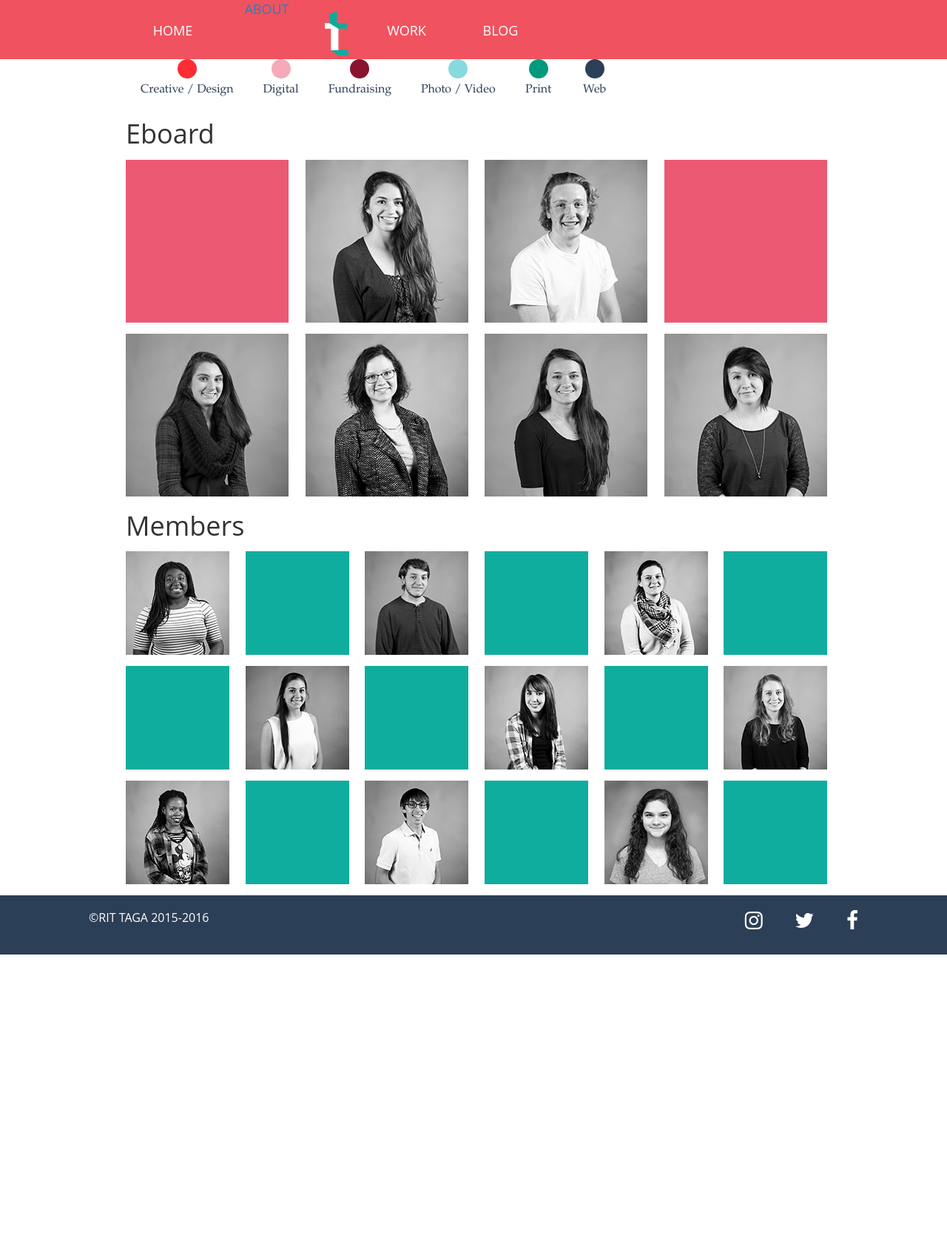
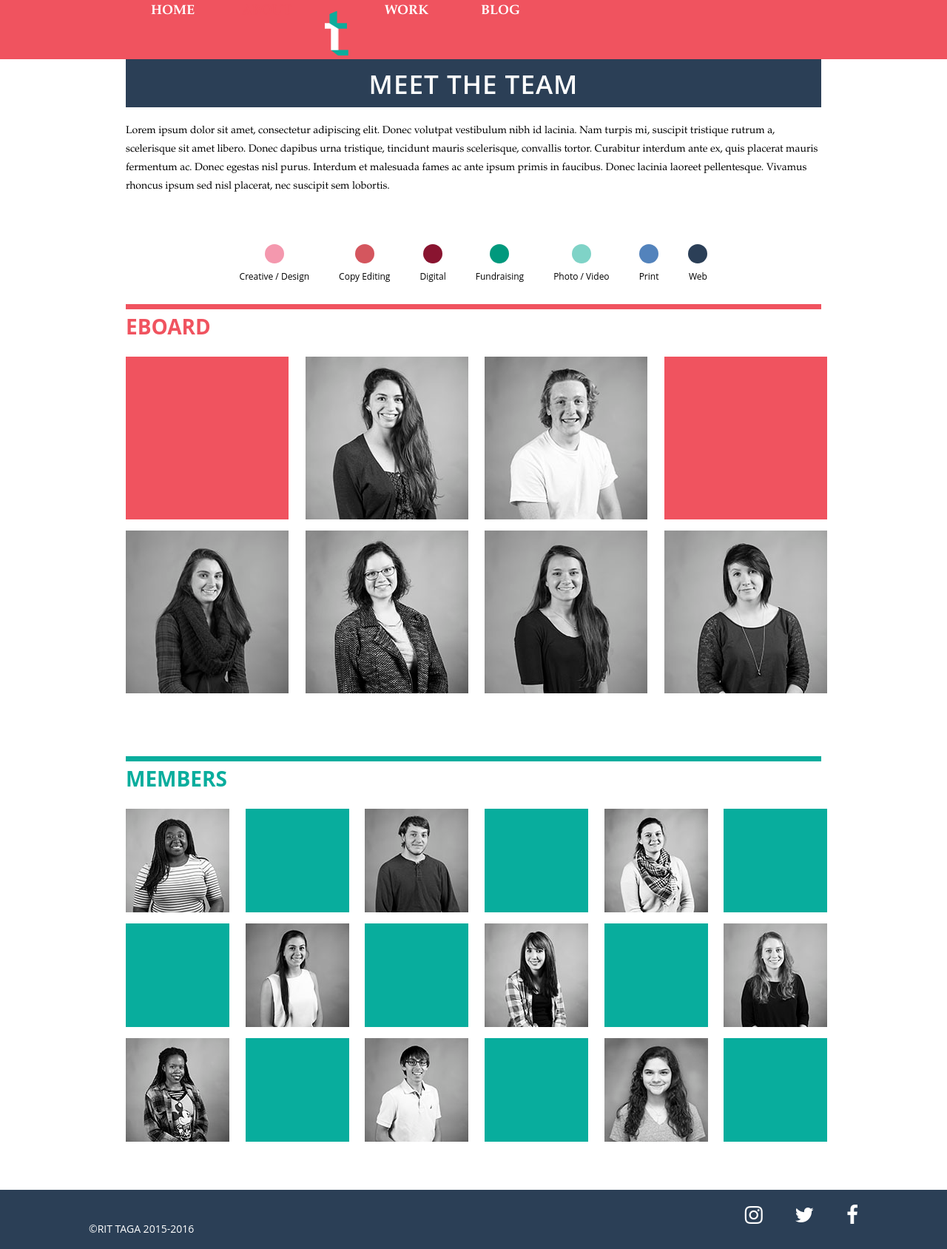
Before and after one commit to lauravsilva/TAGAWeb2015, a PHP site: page /members.php in a window 1280 px wide. Shown: the whole page at 74% size. Before the commit the page ends 1290 px from the top, so only its background shows below. Run offline with PHP 8.4, Linux system fonts and the light colour scheme; some libraries are stand-ins or nearby versions.

Commit message:
Style changes to members and process page and variables

```diff
--- a/src/members.php
+++ b/src/members.php
@@ -7,12 +7,21 @@
 <body>
         <div class="container membersPage">
 
+            <h1>Meet the Team</h1>
+
+            <p>Lorem ipsum dolor sit amet, consectetur adipiscing elit. Donec volutpat vestibulum nibh id lacinia. Nam turpis mi, suscipit tristique rutrum a, scelerisque sit amet libero. Donec dapibus urna tristique, tincidunt mauris scelerisque, convallis tortor. Curabitur interdum ante ex, quis placerat mauris fermentum ac. Donec egestas nisl purus. Interdum et malesuada fames ac ante ipsum primis in faucibus. Donec lacinia laoreet pellentesque. Vivamus rhoncus ipsum sed nisl placerat, nec suscipit sem lobortis. </p>
+
             <ul class="teams">
                 <li>
-                    <div class="team-circle creative"></div> <p>Creative / Design</p>
+                    <div class="team-circle creative"></div><p>Creative / Design</p>
                 </li>
+
                 <li>
-                    <div class="team-circle digital"></div> <p>Digital</p>
+                    <div class="team-circle copyedit"></div><p>Copy Editing</p>
+                </li>
+
+                <li>
+                    <div class="team-circle digital"></div><p>Digital</p>
                 </li>
                 <li>
                     <div class="team-circle fundraising"></div><p>Fundraising</p>
@@ -28,7 +37,7 @@
                 </li>
             </ul>
 
-            <h1>Eboard</h1>
+            <h3>Eboard</h3>
             <div class="row">
                 <div class="col-md-3">
                     <div class="squareSolidEboard">
@@ -41,12 +50,9 @@
                             <div class="name">Alissa Roy, President</div>
                             <div class="year-major">3rd Year</div>
                             <div class="year-major">Media Arts and Technology</div>
-                            <div class="team-circle creative"></div>
                             <div class="team-circle digital"></div>
-                            <div class="team-circle fundraising"></div>
-                            <div class="team-circle photo"></div>
-                            <div class="team-circle print"></div>
                             <div class="team-circle web"></div>
+                            <div class="team-circle copyedit"></div>
                         </span>
                     </div>
                 </div>
@@ -57,6 +63,7 @@
                             <div class="name">Mitchell Morgan, Vice President</div>
                             <div class="year-major">2nd Year</div>
                             <div class="year-major">Media Arts and Technology</div>
+                            <div class="team-circle print"></div>
                         </span>
                     </div>
                 </div>
@@ -73,6 +80,7 @@
                             <div class="name">Olivia Konys, Creative Director</div>
                             <div class="year-major">4th Year</div>
                             <div class="year-major">Media Arts and Technology</div>
+                            <div class="team-circle creative"></div>
                         </span>
                     </div>
                 </div>
@@ -83,6 +91,7 @@
                             <div class="name">Hannah Mulford, Secretary</div>
                             <div class="year-major">3rd Year</div>
                             <div class="year-major">Media Arts and Technology</div>
+                            <div class="team-circle photo"></div>
                         </span>
                     </div>
                 </div>
@@ -93,6 +102,7 @@
                             <div class="name">Abigail Austin, Treasurer</div>
                             <div class="year-major">2nd Year</div>
                             <div class="year-major">Media Arts and Technology</div>
+                            <div class="team-circle fundraising"></div>
                         </span>
                     </div>
                 </div>
@@ -103,12 +113,15 @@
                             <div class="name">Mandi Moon, Operations Manager</div>
                             <div class="year-major">4th Year</div>
                             <div class="year-major">Media Arts and Technology</div>
+                            <div class="team-circle copyedit"></div>
+                            <div class="team-circle digital"></div>
+                            <div class="team-circle web"></div>
                         </span>
                     </div>
                 </div>
             </div>
 
-            <h1>Members</h1>
+            <h2>Members</h2>
             <div class="row members">
                 <div class="col-md-2">
                     <div class="squareMember">
@@ -117,6 +130,9 @@
                             <div class="name">Jolia Thadal</div>
                             <div class="year-major">1st Year</div>
                             <div class="year-major">Media Arts and Technology</div>
+                            <div class="team-circle creative"></div>
+                            <div class="team-circle fundraising"></div>
+                            <div class="team-circle web"></div>
                         </span>
                     </div>
                 </div>
@@ -130,7 +146,8 @@
                         <span class="text-content">
                             <div class="name">Jason Schultz</div>
                             <div class="year-major">3rd Year</div>
-                            <div class="year-major">Photography</div>
+                            <div class="year-major">Animation</div>
+                            <div class="team-circle photo"></div>
                         </span>
                     </div>
                 </div>
@@ -145,6 +162,9 @@
                             <div class="name">Emma Strongin</div>
                             <div class="year-major">2nd year</div>
                             <div class="year-major">Media Arts and Technology</div>
+                            <div class="team-circle fundraising"></div>
+                            <div class="team-circle digital"></div>
+                            <div class="team-circle print"></div>
                         </span>
                     </div>
                 </div>
@@ -165,6 +185,7 @@
                             <div class="name">Arianna Wagar</div>
                             <div class="year-major">1st year</div>
                             <div class="year-major">Graphic Design</div>
+                            <div class="team-circle creative"></div>
                         </span>
                     </div>
                 </div>
@@ -179,6 +200,8 @@
                             <div class="name">Meghan Olexa</div>
                             <div class="year-major">3rd year</div>
                             <div class="year-major">Graphic Design</div>
+                            <div class="team-circle copyedit"></div>
+                            <div class="team-circle web"></div>
                         </span>
                     </div>
                 </div>
@@ -193,6 +216,8 @@
                             <div class="name">Dennae Makel</div>
                             <div class="year-major">3rd year</div>
                             <div class="year-major">Graphic Design</div>
+                            <div class="team-circle creative"></div>
+                            <div class="team-circle web"></div>
                         </span>
                     </div>
                 </div>
@@ -205,6 +230,9 @@
                             <div class="name">Voltaire Hardy</div>
                             <div class="year-major">3rd year</div>
                             <div class="year-major">Graphic Design</div>
+                            <div class="team-circle creative"></div>
+                            <div class="team-circle fundraising"></div>
+                            <div class="team-circle print"></div>
                         </span>
                     </div>
                 </div>
@@ -219,6 +247,9 @@
                             <div class="name">Brian Cusack</div>
                             <div class="year-major">3rd year</div>
                             <div class="year-major">Industrial Design</div>
+                            <div class="team-circle creative"></div>
+                            <div class="team-circle print"></div>
+                            <div class="team-circle web"></div>
                         </span>
                     </div>
                 </div>
@@ -233,6 +264,7 @@
                             <div class="name">Laura Silva</div>
                             <div class="year-major">3rd Year</div>
                             <div class="year-major">New Media Interactive Development</div>
+                            <div class="team-circle web"></div>
                         </span>
                     </div>
                 </div>
--- a/src/styles/sass/_footer.scss
+++ b/src/styles/sass/_footer.scss
@@ -16,6 +16,7 @@ a .social-icons {
     height: 80px;
     background-color: #2B3F56;
     width: 100%;
+    margin-top: 50px;
 }
 
 .social-icons {
--- a/src/styles/sass/_members.scss
+++ b/src/styles/sass/_members.scss
@@ -4,6 +4,14 @@
     .col-md-2, .col-md-3{
         margin: 0;
         padding: 0;
+    }
+
+    h3 {
+        margin-top: 15px;
+    }
+
+    h2 {
+        margin-top: 85px;
     }
 
     .row{
@@ -13,7 +21,7 @@
     }
 
     .squareSolid{
-        background: #0fad9e;
+        background: $teal;
         width: 140px;
         height: 140px;
         margin-left: 15px;
@@ -21,7 +29,7 @@
     }
 
     .squareSolidEboard{
-        background: #eb5973;
+        background: $pink;
         width: 220px;
         height: 220px;
         margin-left: 15px;
@@ -37,7 +45,7 @@
             position: absolute;
             top: 0;
             left: 0;
-            background: rgba(255,255,255,0.4);
+            background: rgba(255,255,255,0.7);
             cursor: pointer;
             display: table;
             width: 140px;
@@ -62,6 +70,10 @@
             .year-major{
                 font-size: 14px;
             }
+            .team-circle{
+                width: 18px;
+                height: 18px;
+            }
         }
     }
 
@@ -74,7 +86,7 @@
             position: absolute;
             top: 0;
             left: 0;
-            background: rgba(255,255,255,0.4);
+            background: rgba(255,255,255,0.7);
             cursor: pointer;
             display: table;
             width: 220px;
@@ -97,7 +109,7 @@
                 font-size: 20px;
             }
             .year-major{
-                font-size: 18px;
+                font-size: 16px;
             }
         }
     }
@@ -115,7 +127,7 @@
 
     .teams {
         list-style-type: none;
-        margin: 0;
+        margin: 65px auto 0;
         padding: 0;
         text-align: center;
         display: table;
@@ -123,6 +135,11 @@
             margin: 0 20px;
             display: inline-block;
             vertical-align: middle;
+        }
+        p {
+            font-family: $font-family-sans-serif;
+            margin-top: 0;
+            font-size: 12px;
         }
     }
 
@@ -133,21 +150,25 @@
         -webkit-border-radius: 13px;
         border-radius: 13px;
         display: inline-block;
-        margin: 0 5px;
+        margin: 4ps 5px;
         &.creative{
-            background: #ff2d31;
+            background: #f498ae;
+        }
+        &.copyedit{
+            background: #d4565e;
         }
         &.digital{
-            background: #f6a9b8;
+            background: #891430;
         }
         &.fundraising{
-            background: #891430;
+            background: #00997d;
         }
         &.photo{
-            background: #87d9dc;
+            background: #7fd3c7;
         }
         &.print{
-            background: #00997d;
+            background:
+            #5383bc;
         }
         &.web{
             background: #2b3f57;
--- a/src/styles/sass/_nav.scss
+++ b/src/styles/sass/_nav.scss
@@ -7,12 +7,12 @@ div.navlink > a, li.navlink > a {
 }
 
 li.navlink > a:hover {
-    background-color: #0bad9d;
+    background-color: $teal;
     color:white;
 }
 
 .dropdown-menu {
-    background-color: #f0535f;
+    background-color: $pink;
     color: white;
 }
 
@@ -21,7 +21,7 @@ li.navlink > a:hover {
 }
 
 .dropdown-menu > li > a:hover {
-    background-color:#0bad9d;
+    background-color:$teal;
 }
 
 .nav {
@@ -30,7 +30,7 @@ li.navlink > a:hover {
 }
 
 .navbar {
-    background-color: #f0535f;
+    background-color: $pink;
     width:auto;
     margin:auto;
     border:none;
@@ -48,16 +48,16 @@ li.navlink > a:hover {
 }
 
 .navbar-default .navbar-nav > .open > a, .navbar-default .navbar-nav > .open > a:hover, .navbar-default .navbar-nav > .open > a:focus {
-    background-color: #f0535f;
+    background-color: $pink;
     color: white;
 }
 
 .navbar-default .navbar-nav > li:hover {
-    background-color:#0bad9d;
+    background-color:$teal;
 }
 
 .navbar-default .navbar-nav > li.active {
-    background-color: #0bad9d;
+    background-color: $teal;
 }
 
 .navlink {
@@ -66,11 +66,11 @@ li.navlink > a:hover {
     font-family: "Open Sans", sans-serif;
     font-size: 18px;
     text-align:center;
-    margin-top:29px;
+//    margin-top:29px;
 }
 
 #navdropdown {
-    margin-top: -29px;
+//    margin-top: -29px;
 }
 
 #tagalogo {
--- a/src/styles/sass/_variables.scss
+++ b/src/styles/sass/_variables.scss
@@ -9,6 +9,7 @@ $black: #000000;        //Paragraph text
 
 // Global Styles
 
+/*Blue*/
 h1 {
     padding: 0;
     width: 100%;
@@ -16,75 +17,75 @@ h1 {
     line-height: 67px;
     font-size: 35px;
     font-family: $font-family-sans-serif;
-    color: #ffffff; /* $white */
-    background-color: #2b3f56; /* $teal */
+    color: $white;
+    background-color: $blue;
     font-weight: 600;
     text-align: center;
     text-transform: uppercase;
     letter-spacing: 1px;
-    }
+    margin-top: 0;
+}
 
-/*Blue*/
+/*Teal*/
 h2 {
     padding-top: 8px;
-    margin-top: 50px;
+    margin-top: 25px;
     margin-bottom: 25px;
     font-size: 28px;
     font-weight: 700;
     text-transform: uppercase;
     font-family: $font-family-sans-serif;
-    color: #08ad9d; /* $teal */
+    color: $teal;
     border-top: 7px solid;
-    border-top-color: #08ad9d; /* $teal */
+    border-top-color: $teal;
     width: 100%;
     }
 
 /*Pink*/
 h3 {
     padding-top: 8px;
-    margin-top: 50px;
+    margin-top: 25px;
     margin-bottom: 25px;
     font-size: 28px;
     font-weight: 700;
-    text-align: right;
     text-transform: uppercase;
     font-family: $font-family-sans-serif;
-    color: #f0535f; /* $pink */
-    border-top: 7px solid;
-    border-top-color: #f0535f; /* $pink */
+    color: $pink;
+    border-top: 7px solid $pink;
+    border-top-color: $pink;
     width: 100%;
     }
 
 h4 {
     padding: 0;
+    margin-top: 25px;
+    margin-bottom: 25px;
     font-size: 24px;
     text-transform: uppercase;
     font-family: $font-family-sans-serif;
-    color: #08ad9d; /* $teal */
+    color: $teal;
     font-weight: 500;
     margin-top: 50px;
-    }
-
+}
 
 p {
-    color: #000000; /* $black */
-    font-family: "Garamond"; /* $font-family-serif */
+    color: $black;
+    font-family: $font-family-serif;
     font-size: 14px;
     line-height: 25px;
     margin-top: 20px;
-
 }
 
 a, a:active, a:visited {
-    color: #08ad9d; /* $teal */
-    font-family: "Garamond"; /* $font-family-serif */
+    color: $pink;
+    font-family: $font-family-serif;
     font-weight: 800;
     -webkit-transition: color .1s ease-in;
     -moz-transition: color .1s ease-in;
     }
 
 a:hover {
-    color: #f0535f; /* $pink */
+    color: $teal;
     text-decoration: none;
     -webkit-transition: color .1s ease-out;
     -moz-transition: color .1s ease-out;
```
Also changed, not shown: src/styles/sass/_process.scss (+10 -37 lines), src/styles/stylesheets/styles.css.
